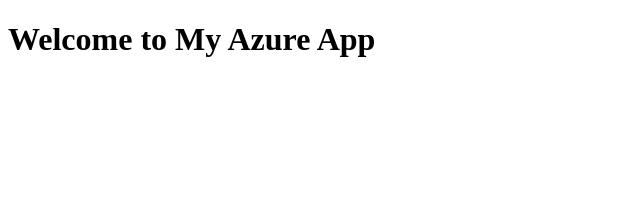
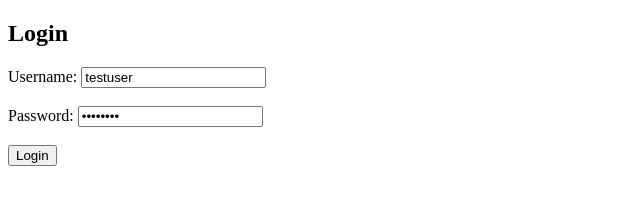
Before and after one commit to chaitu2023/Nginx, a plain HTML site: page index.html in a window 1280 px wide. Shown: the whole page, without its empty margins (0-640 px from the left). Drawn offline with Linux system fonts and the light colour scheme.

Commit message:
Updated index.html

```diff
--- a/index.html
+++ b/index.html
@@ -1,10 +1,18 @@
 <!DOCTYPE html>
 <html>
 <head>
-    <title>My Azure App</title>
+    <title>Login Page</title>
 </head>
 <body>
-    <h1>Welcome to My Azure App</h1>
-    <!-- Your content here -->
+    <h2>Login</h2>
+    <form action="/login" method="post">
+        <label for="username">Username:</label>
+        <input type="text" id="username" name="username" required value="testuser"><br><br>
+
+        <label for="password">Password:</label>
+        <input type="password" id="password" name="password" required value="test@123"><br><br>
+
+        <input type="submit" value="Login">
+    </form>
 </body>
 </html>
```
